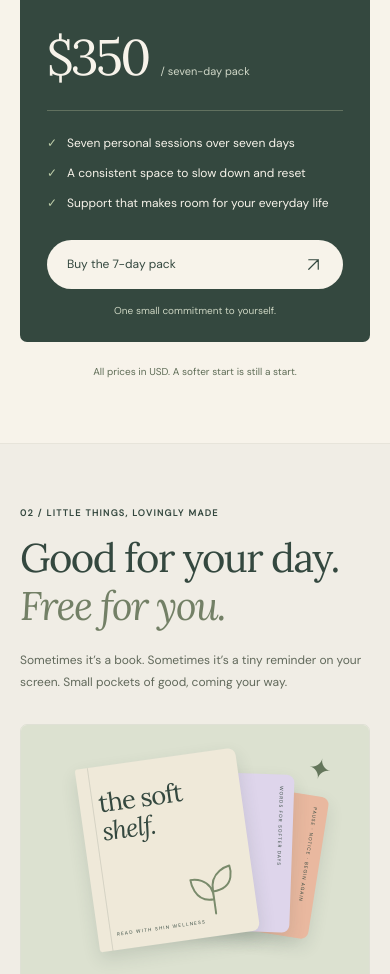
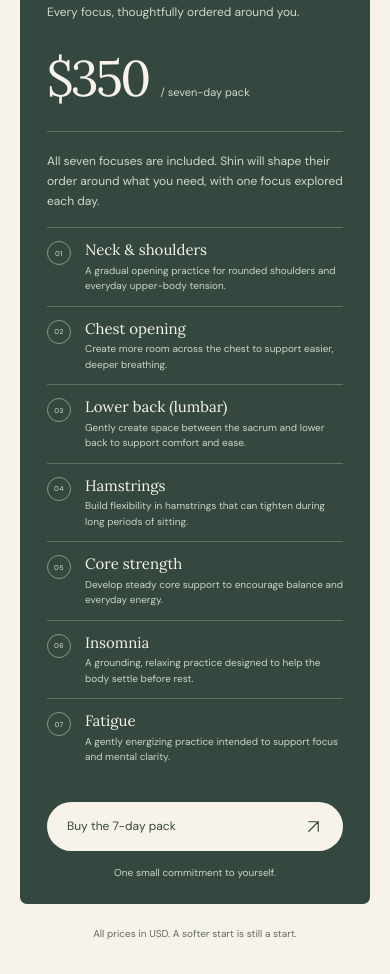
Before and after one commit to techedlaksh/shin-wellness, a Next.js app: page / in a window 390 px wide. Shown: the part 2061-3035 px from the top of the page. Built offline with nearby package versions, Linux system fonts and the light colour scheme.

Commit message:
feat: add seven-session focus menu

```diff
--- a/app/globals.css
+++ b/app/globals.css
@@ -409,6 +409,7 @@ svg {
 .session-grid {
   display: grid;
   grid-template-columns: 1fr 1fr;
+  align-items: start;
   gap: 26px;
 }
 .session-card {
@@ -514,6 +515,58 @@ svg {
 }
 .pack-session .benefits li:before {
   color: #bdcda9;
+}
+.session-focus-intro {
+  color: #d0d8c8;
+  font-size: 12px;
+  line-height: 1.65;
+  margin-top: 20px;
+}
+.session-focus-list {
+  counter-reset: session-focus;
+  display: grid;
+  list-style: none;
+  margin: 16px 0 29px;
+  padding: 0;
+}
+.session-focus-list li {
+  border-top: 1px solid #61715f;
+  counter-increment: session-focus;
+  display: grid;
+  grid-template-columns: 28px minmax(0, 1fr);
+  gap: 10px;
+  padding: 12px 0;
+}
+.session-focus-list li::before {
+  align-items: center;
+  border: 1px solid #899983;
+  border-radius: 50%;
+  color: #d9e0cf;
+  content: counter(session-focus, decimal-leading-zero);
+  display: flex;
+  font-size: 7px;
+  height: 22px;
+  justify-content: center;
+  letter-spacing: 0.4px;
+  margin-top: 1px;
+  width: 22px;
+}
+.session-focus-list strong,
+.session-focus-list span {
+  display: block;
+}
+.session-focus-list strong {
+  color: var(--ivory);
+  font-family: var(--font-serif), serif;
+  font-size: 15px;
+  font-weight: 400;
+  line-height: 1.3;
+}
+.session-focus-list span {
+  color: #cbd4c3;
+  font-size: 10px;
+  line-height: 1.55;
+  margin-top: 3px;
 }
 .purchase-action {
   margin-top: auto;
@@ -1413,6 +1466,28 @@ svg {
   .benefits li {
     gap: 8px;
   }
+  .session-focus-intro {
+    font-size: 10px;
+  }
+  .session-focus-list {
+    margin-bottom: 25px;
+  }
+  .session-focus-list li {
+    grid-template-columns: 25px minmax(0, 1fr);
+    gap: 8px;
+    padding: 10px 0;
+  }
+  .session-focus-list li::before {
+    height: 19px;
+    width: 19px;
+    font-size: 6px;
+  }
+  .session-focus-list strong {
+    font-size: 13px;
+  }
+  .session-focus-list span {
+    font-size: 9px;
+  }
   .purchase-action .button {
     font-size: 11px;
     padding-inline: 19px;
@@ -1728,6 +1803,25 @@ svg {
   }
   .benefits li {
     gap: 10px;
+  }
+  .session-focus-intro {
+    font-size: 12px;
+  }
+  .session-focus-list li {
+    grid-template-columns: 28px minmax(0, 1fr);
+    gap: 10px;
+    padding: 12px 0;
+  }
+  .session-focus-list li::before {
+    height: 22px;
+    width: 22px;
+    font-size: 7px;
+  }
+  .session-focus-list strong {
+    font-size: 15px;
+  }
+  .session-focus-list span {
+    font-size: 10px;
   }
   .purchase-action .button {
     font-size: 12px;
--- a/app/page.tsx
+++ b/app/page.tsx
@@ -40,6 +40,44 @@ const upcoming: {
       "Personal coaching with CBT-informed tools to build habits that fit your real life.",
     detail: "HABIT COACHING",
     icon: "↗",
+  },
+];
+
+const sessionFocuses = [
+  {
+    title: "Neck & shoulders",
+    description:
+      "A gradual opening practice for rounded shoulders and everyday upper-body tension.",
+  },
+  {
+    title: "Chest opening",
+    description:
+      "Create more room across the chest to support easier, deeper breathing.",
+  },
+  {
+    title: "Lower back (lumbar)",
+    description:
+      "Gently create space between the sacrum and lower back to support comfort and ease.",
+  },
+  {
+    title: "Hamstrings",
+    description:
+      "Build flexibility in hamstrings that can tighten during long periods of sitting.",
+  },
+  {
+    title: "Core strength",
+    description:
+      "Develop steady core support to encourage balance and everyday energy.",
+  },
+  {
+    title: "Insomnia",
+    description:
+      "A grounding, relaxing practice designed to help the body settle before rest.",
+  },
+  {
+    title: "Fatigue",
+    description:
+      "A gently energizing practice intended to support focus and mental clarity.",
   },
 ];
 
@@ -136,7 +174,7 @@ export default function Home() {
               </div>
               <h3>The personal reset</h3>
               <p className="session-description">
-                One session. Your space to exhale.
+                One session. Choose the focus your body needs today.
               </p>
               <div className="price">
                 $60<span>/ one session</span>
@@ -144,7 +182,7 @@ export default function Home() {
               <div className="session-rule" />
               <ul className="benefits">
                 <li>1:1 attention, centered around you</li>
-                <li>Choose physical reset or burnout prevention</li>
+                <li>Choose one of seven session focuses</li>
                 <li>A little space to pause and reconnect</li>
               </ul>
               <PurchaseButton
@@ -161,17 +199,26 @@ export default function Home() {
               </div>
               <h3>Seven days, for you</h3>
               <p className="session-description">
-                Make a little room for yourself, every day.
+                Every focus, thoughtfully ordered around you.
               </p>
               <div className="price">
                 $350<span>/ seven-day pack</span>
               </div>
               <div className="session-rule" />
-              <ul className="benefits">
-                <li>Seven personal sessions over seven days</li>
-                <li>A consistent space to slow down and reset</li>
-                <li>Support that makes room for your everyday life</li>
-              </ul>
+              <p className="session-focus-intro">
+                All seven focuses are included. Shin will shape their order
+                around what you need, with one focus explored each day.
+              </p>
+              <ol className="session-focus-list" role="list">
+                {sessionFocuses.map((focus) => (
+                  <li key={focus.title}>
+                    <div>
+                      <strong>{focus.title}</strong>
+                      <span>{focus.description}</span>
+                    </div>
+                  </li>
+                ))}
+              </ol>
               <PurchaseButton
                 url={checkoutUrl(process.env.CHECKOUT_PACK_URL)}
                 pack
```
Also changed, not shown: 2 other files (tests, documents, lock files or other folders).
